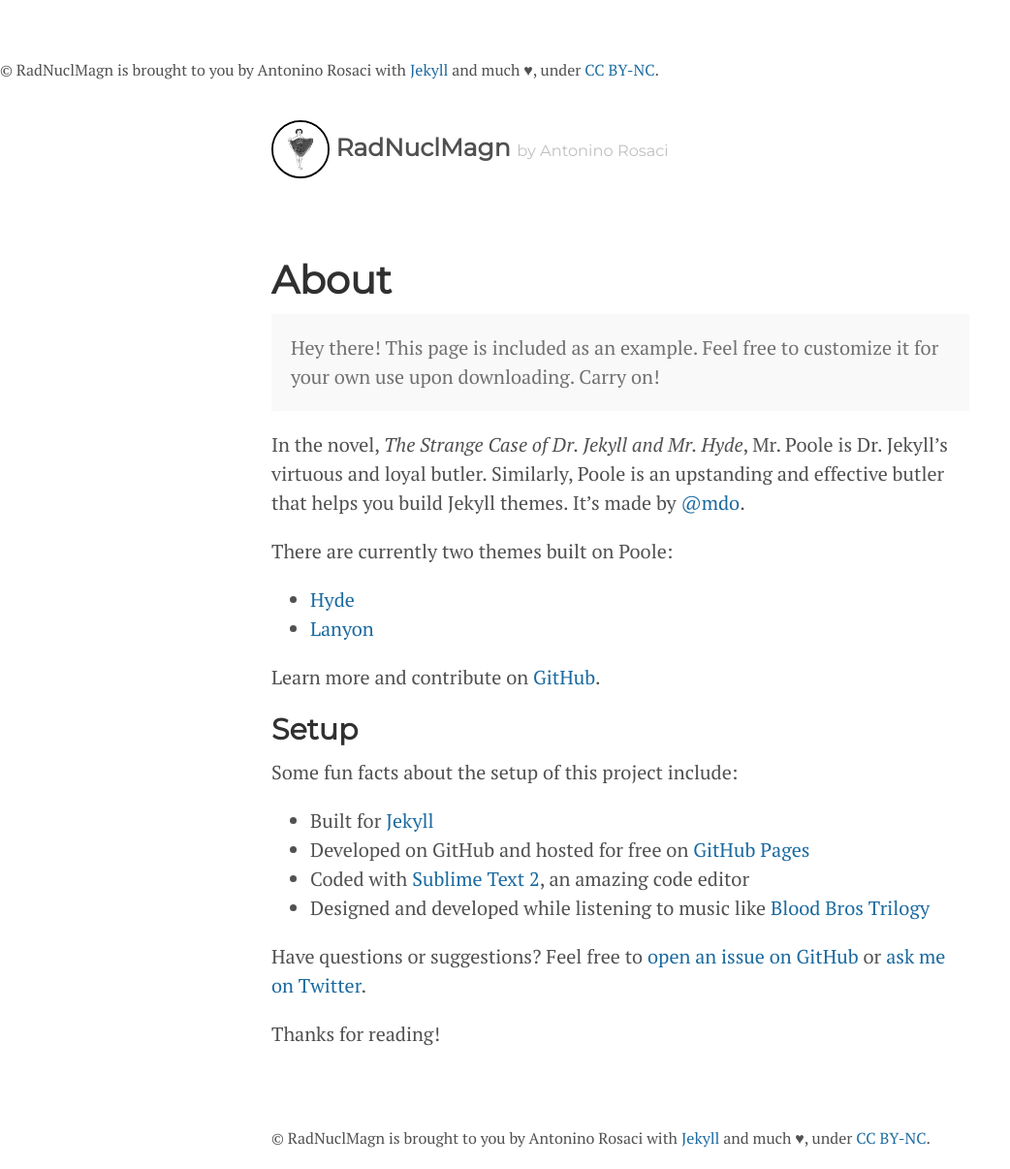
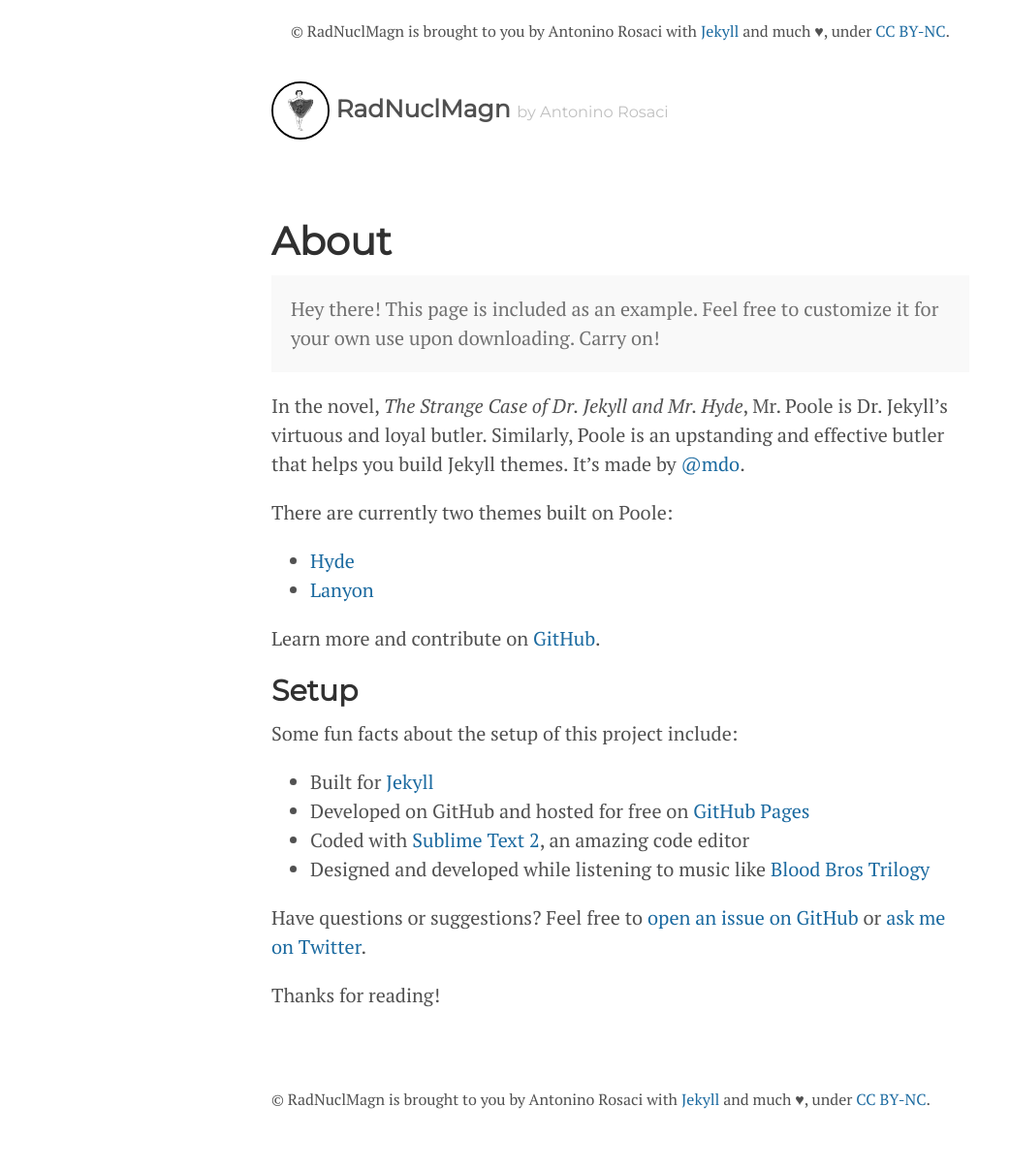
Before and after one commit to rosaci/rosaci.github.io, a Jekyll site: the page built from about.md, in a window 1280 px wide. Shown: the whole page at 97% size, without its empty margins (0-1042 px from the left). Built offline with Jekyll 4.4.1, drawn with Linux system fonts in a browser that asks for light colours; Markdown is read by kramdown in place of the engine named in the settings; after the commit the page ends 1166 px from its top, so only the background shows below that.

Commit message:
Initial commit

```diff
--- a/_includes/head.html
+++ b/_includes/head.html
@@ -70,7 +70,7 @@
     {% endif %}
   </title>
 
-<div class="footer">
+<div class="panel">
         <p>
           &copy; {{ site.title }} is brought to you by {{ site.author.name }} with <a href="http://jekyllrb.com/">Jekyll</a> and much ♥, under <a href="{{ site.license.link }}">{{ site.license.label }}</a>.
         </p>
--- a/public/css/grabtheblaster.css
+++ b/public/css/grabtheblaster.css
@@ -71,6 +71,13 @@ pre {
 	font-size: 0.8rem;
 }
 
+.panel {
+	margin-top: 1rem;
+	font-size: 0.8rem;
+    display: block;
+    text-align: center;
+}
+
 .social-section {
 	margin-bottom: 1rem;
 	margin-top: -1rem;
```
